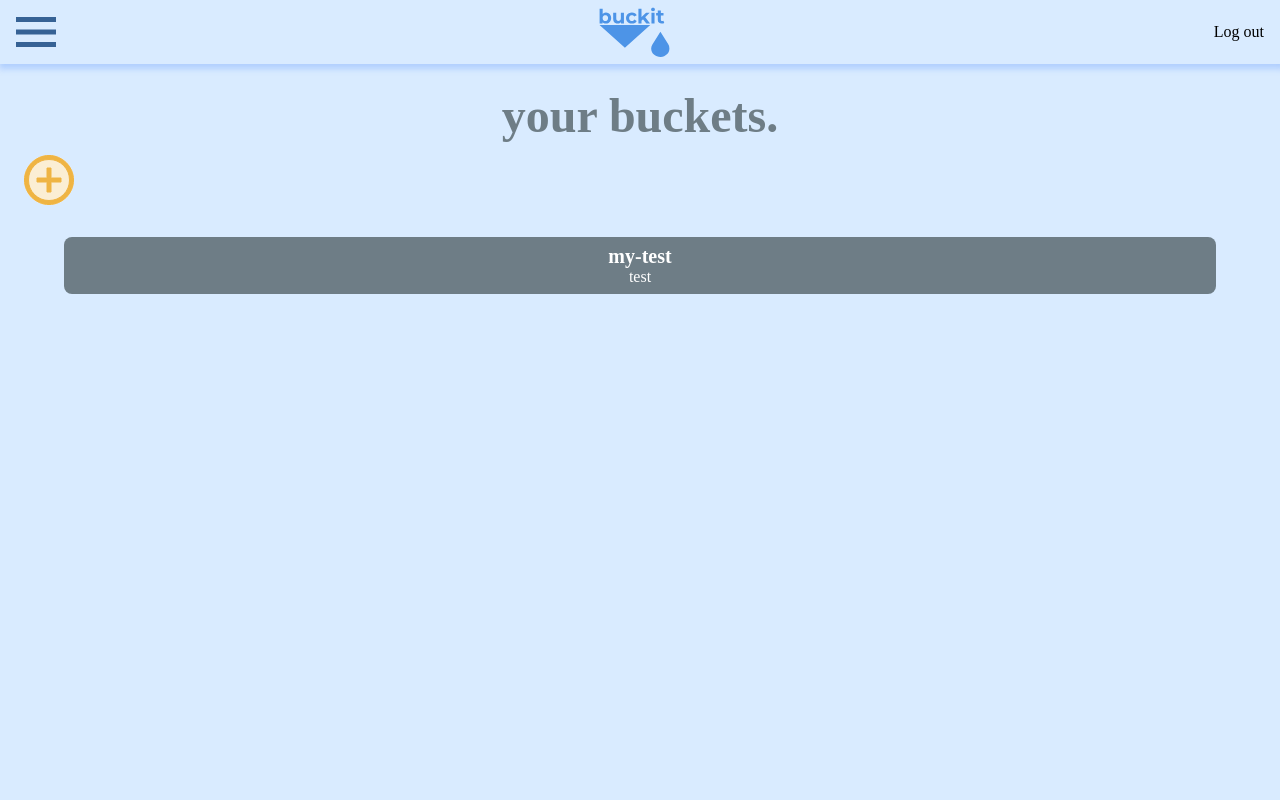
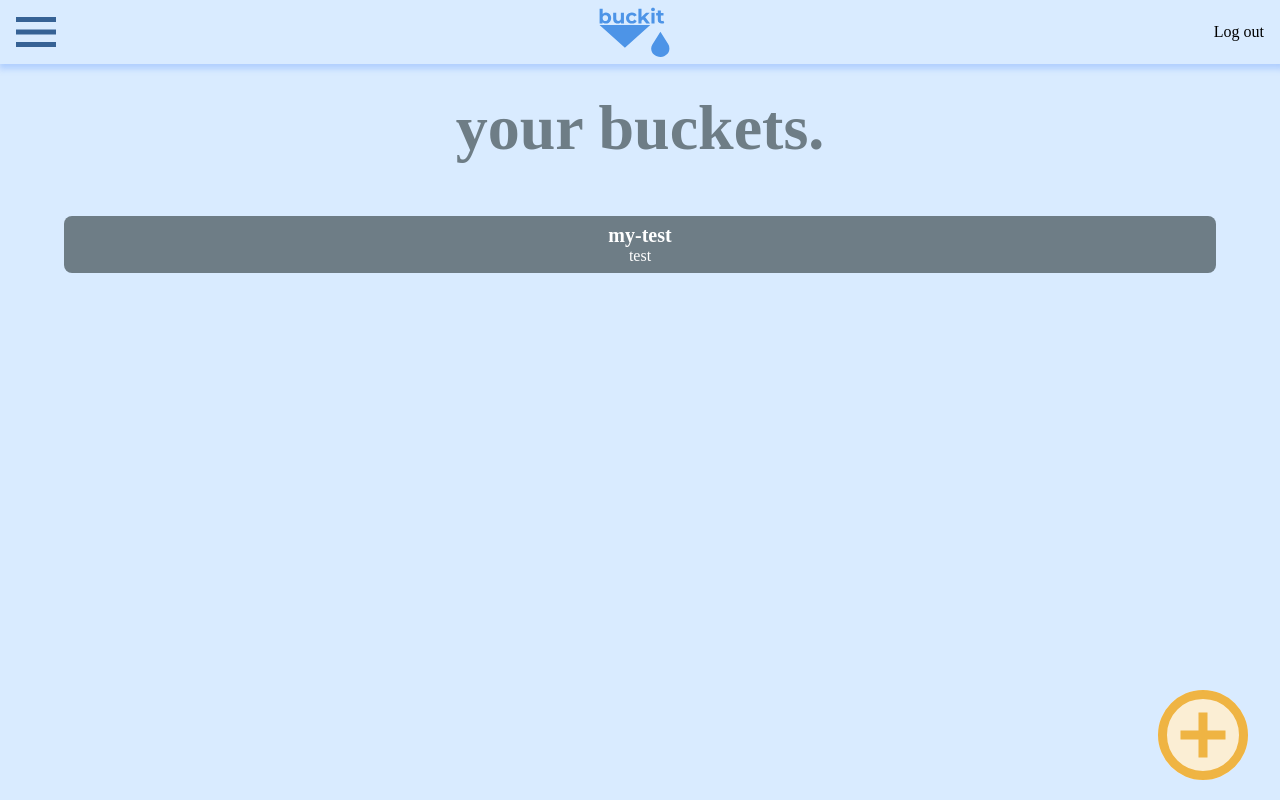
Before and after one commit to rdghosal/buckit, a Next.js app: page /buckets in a window 1280 px wide. Built offline with nearby package versions, Linux system fonts and the light colour scheme.

Commit message:
feat: update title styling, move button position

```diff
--- a/src/components/button/AddItemButton.module.css
+++ b/src/components/button/AddItemButton.module.css
@@ -2,7 +2,6 @@
     background-image: url('../../../public/add-item-button.svg');
     background-repeat: no-repeat;
     background-size: cover;
-    height: 50px;
-    width: 50px;
-
+    height: 90px;
+    width: 90px;
 }
--- a/src/components/form/BucketForm.tsx
+++ b/src/components/form/BucketForm.tsx
@@ -16,7 +16,6 @@ const BucketForm = (): JSX.Element => {
                     display: 'flex',
                     flexDirection: 'column',
                     justifyContent: 'space-evenly',
-                    height: '10rem',
                     marginBottom: '2rem'
                     }}
                 >
--- a/src/components/input/TextInput.module.css
+++ b/src/components/input/TextInput.module.css
@@ -8,9 +8,12 @@
     letter-spacing: 0.05em;
     border-radius: 8px;
     background-color: #D9EBFF;
-    margin-bottom: 2rem;
+    margin-bottom: 2.5rem;
     padding: 0 0 0 0.5rem;
     font-style: italic;
+    font-size: 1rem;
+    color: #4D94E7;
+
 }
 
 .textInput::placeholder {
--- a/src/components/text/Title.module.css
+++ b/src/components/text/Title.module.css
@@ -1,5 +1,6 @@
 .basic {
-    font-size: 3rem;
+    font-size: 4rem;
     text-align: center;
-    margin-bottom: .75rem;
+    margin-bottom: 3rem;
+    line-height: 5rem;
 }
--- a/src/pages/buckets/index.tsx
+++ b/src/pages/buckets/index.tsx
@@ -11,18 +11,21 @@ export default function BucketsMenu() {
     <Page center={true}>
         <Navbar />
         <Title color={"#6E7D86"}>your buckets.</Title>
-        <div style={{
-            display: 'flex',
-            flexDirection: 'row',
-            alignItems: 'left',
-            width: '100%',
-            paddingLeft: '1.5rem',
-            marginBottom: '2rem'}}>
-            <AddItemButton onClick={moveToBucketForm}/>
-        </div>
         <VerticalContainer>
             <Bucket title="my-test" description='test' />
         </VerticalContainer>
+        <div style={{
+                display: 'flex',
+                justifyContent: 'flex-end',
+                paddingRight: '2rem',
+                alignItems: 'start',
+                position: 'fixed',
+                top: 'calc(100vh - 110px)',
+                width: '100%',
+                }}
+            >
+            <AddItemButton onClick={moveToBucketForm}/>
+        </div>
     </Page>
   );
 }
```
